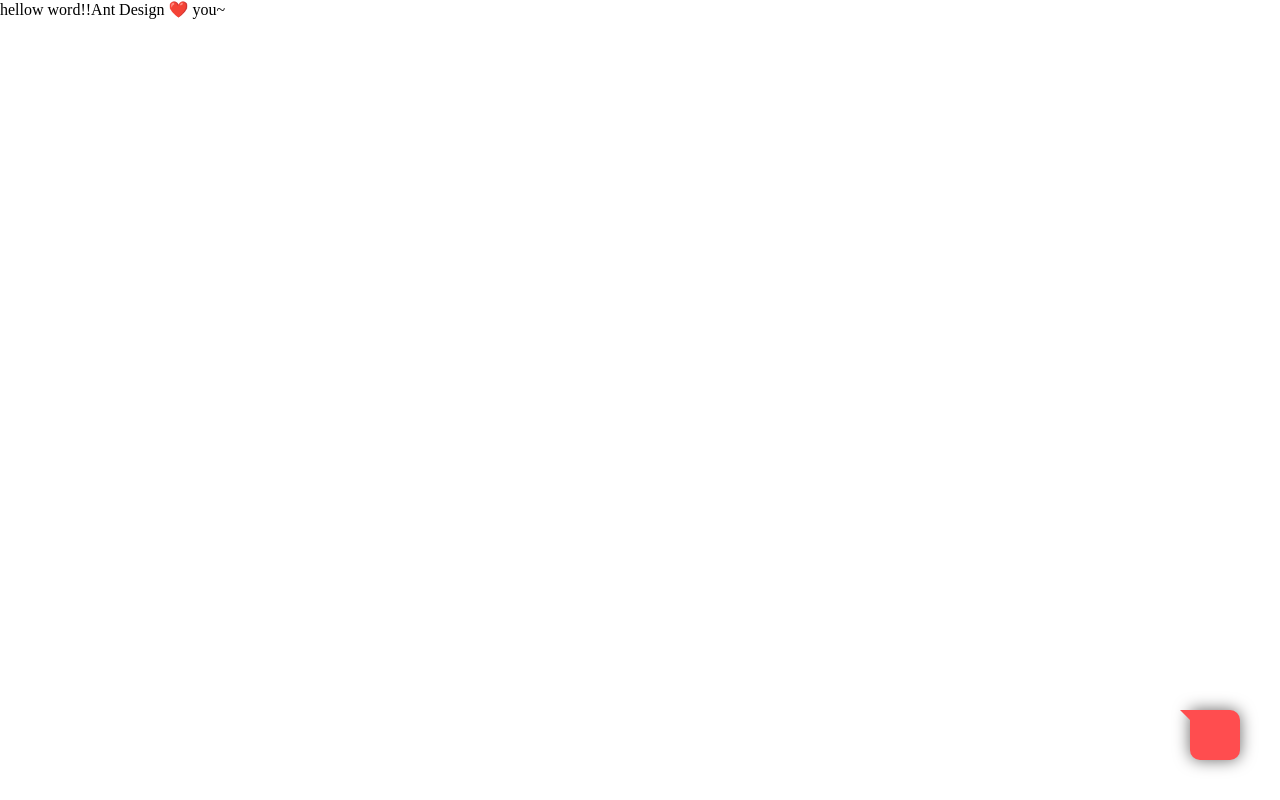
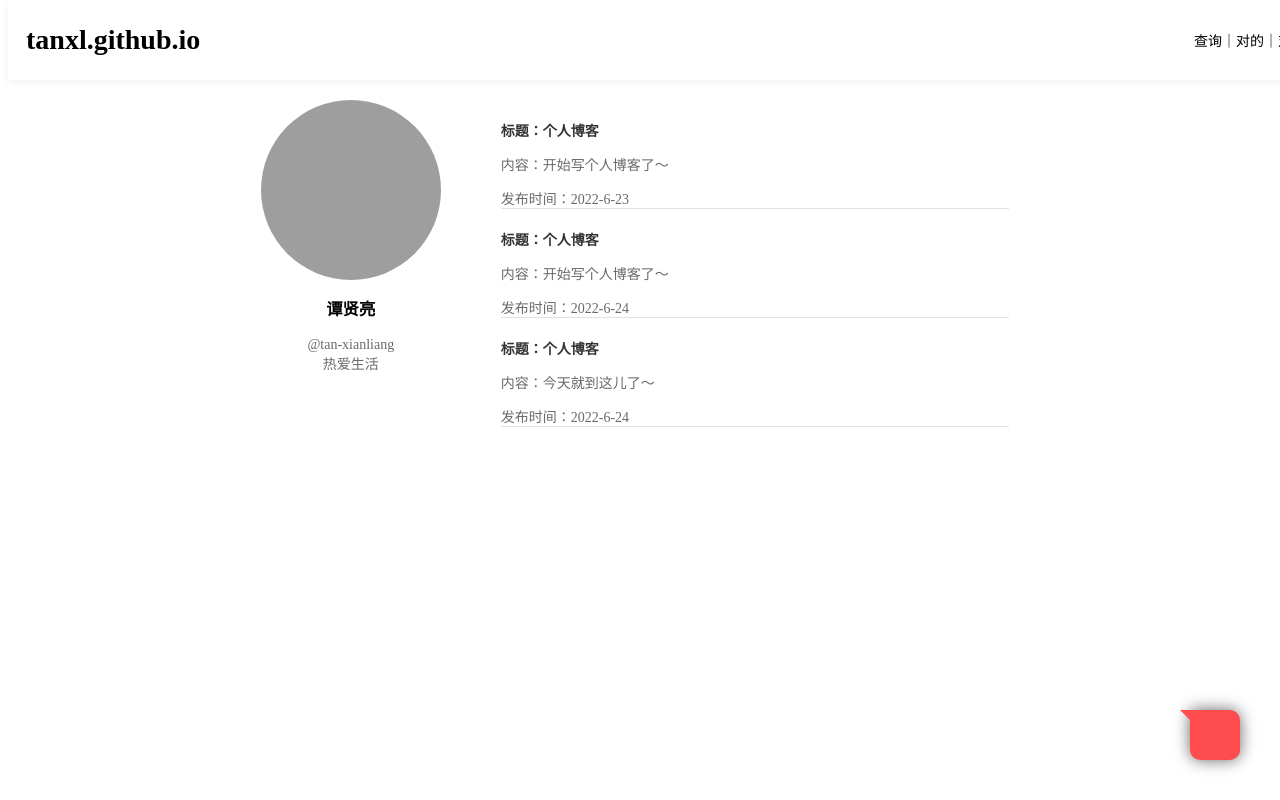
Before and after one commit to jrsmithdohpl13/tanxl.github.io, a plain HTML site: page index.html in a window 1280 px wide. Shown: the top 800 px of the page. Drawn offline with Linux system fonts and the light colour scheme; grey boxes are pictures that could not be loaded.

Commit message:
feat: 头像、消息盒子、导航

```diff
--- a/index.html
+++ b/index.html
@@ -11,29 +11,61 @@
   </head>
   <body>
     <div class="container">
-      <div id="fullpage">
-        <div class="section">
-          <div class="content">
-            <div class="header">hellow word!!Ant Design ❤️ you~</div>
+      <!-- 正常布局 -->
+      <!-- 头部导航 -->
+      <div class="header">
+        <div class="left">
+          <h1>tanxl.github.io</h1>
+        </div>
+        <div class="right">查询｜对的｜对的</div>
+      </div>
 
+      <!-- 内容区域 -->
+      <div class="content">
+        <div class="left-persion">
+          <div class="avatar">
+            <!-- <img src="./public/img/avatar.jpeg" alt=""> -->
+          </div>
+          <h3>谭贤亮</h3>
+          <span>@tan-xianliang</span>
+          <span>热爱生活</span>
+        </div>
+
+        <div class="right-content">
+          <!-- 消息盒子 -->
+          <div class="message-box">
+            <div class="message-title">标题：个人博客</div>
+            <p class="message-content">内容：开始写个人博客了～</p>
+            <span class="message-date">发布时间：2022-6-23</span>
+          </div>
+
+          <!-- 消息盒子 -->
+          <div class="message-box">
+            <div class="message-title">标题：个人博客</div>
+            <p class="message-content">内容：开始写个人博客了～</p>
+            <span class="message-date">发布时间：2022-6-24</span>
+          </div>
+
+          <!-- 消息盒子 -->
+          <div class="message-box">
+            <div class="message-title">标题：个人博客</div>
+            <p class="message-content">内容：今天就到这儿了～</p>
+            <span class="message-date">发布时间：2022-6-24</span>
           </div>
         </div>
-        <div class="section bg-eee">
-          <!-- <div class="slide">Slide 1</div>
-          <div class="slide">Slide 2</div>
-          <div class="slide">Slide 3</div>
-          <div class="slide">Slide 4</div> -->
-          Some section
-        </div>
-        <div class="section">Some section</div>
-        <div class="section bg-eee">Some section</div>
       </div>
+
+      <!-- 尾部 -->
+      <div class="footer"></div>
       <div class="test">
         <div class="wrap"></div>
       </div>
     </div>
     <script>
       new fullpage("#fullpage", {
+        /* 非开源项目需要 licenseKey */
+        licenseKey: "",
+        controlArrows: true,
         autoScrolling: true,
         scrollHorizontally: true,
         sectionsColor: ["#FFFFFF", "#eeeeee", "#FFFFFF", "#eeeeee"],
--- a/public/style/index.css
+++ b/public/style/index.css
@@ -1,14 +1,10 @@
-/* .bg-white {
-  background: #FFFFFF;
+html {
+  font-size: 14px;
 }
 
-.bg-eee {
-  background: #eeeeee;
-} */
-
-.content {
-  width: 100%;
-  height: 100%;
+body {
+  margin-top: 0;
+  margin-bottom: 0;
 }
 
 .test {
@@ -44,3 +40,74 @@
   border-left: 10px solid rgba(1,1,1,0);
   border-top: 10px solid #ff4d4f;
 }
+
+.container {
+  padding-top: 100px;
+}
+
+/* 头部导航 */
+.header {
+  position: fixed;
+  top: 0;
+  display: flex;
+  align-items: center;
+  justify-content: space-between;
+  width: 100%;
+  height: 80px;
+  background-color: #FFFFFF;
+  box-shadow: 0 2px 8px #f0f1f2;
+  z-index: 2;
+  padding: 0 18px;
+}
+
+/* 内容区域 */
+.content {
+  display: flex;
+  margin: 0 auto;
+  width: 60%;
+  height: 1000px;
+}
+
+.content .left-persion {
+  display: flex;
+  flex-direction: column;
+  align-items: center;
+}
+
+.content .left-persion .avatar {
+  overflow: hidden;
+  width: 180px;
+  height: 180px;
+  border-radius: 50%;
+  background-image: url(../img/avatar.jpeg);
+  background-size: cover;
+  background-position: center;
+}
+
+
+.content .right-content {
+  width: 90%;
+  margin-left: 50px;
+}
+
+/* 博客底部 */
+.footer {
+  height: 500px;
+  background-color: #ccc;
+}
+
+/* 消息盒子 */
+.message-box {
+  margin: 20px 10px;
+  border-bottom: 1px solid #dce3e8;
+}
+
+.message-box > .message-title {
+  font-weight: 600;
+  color: rgba(0,0,0,0.8);
+}
+
+.message-box > p, span {
+  /* text-indent: 40px; */
+  color: #6a6a6a;
+}
```
Also changed, not shown: 1 other file.
